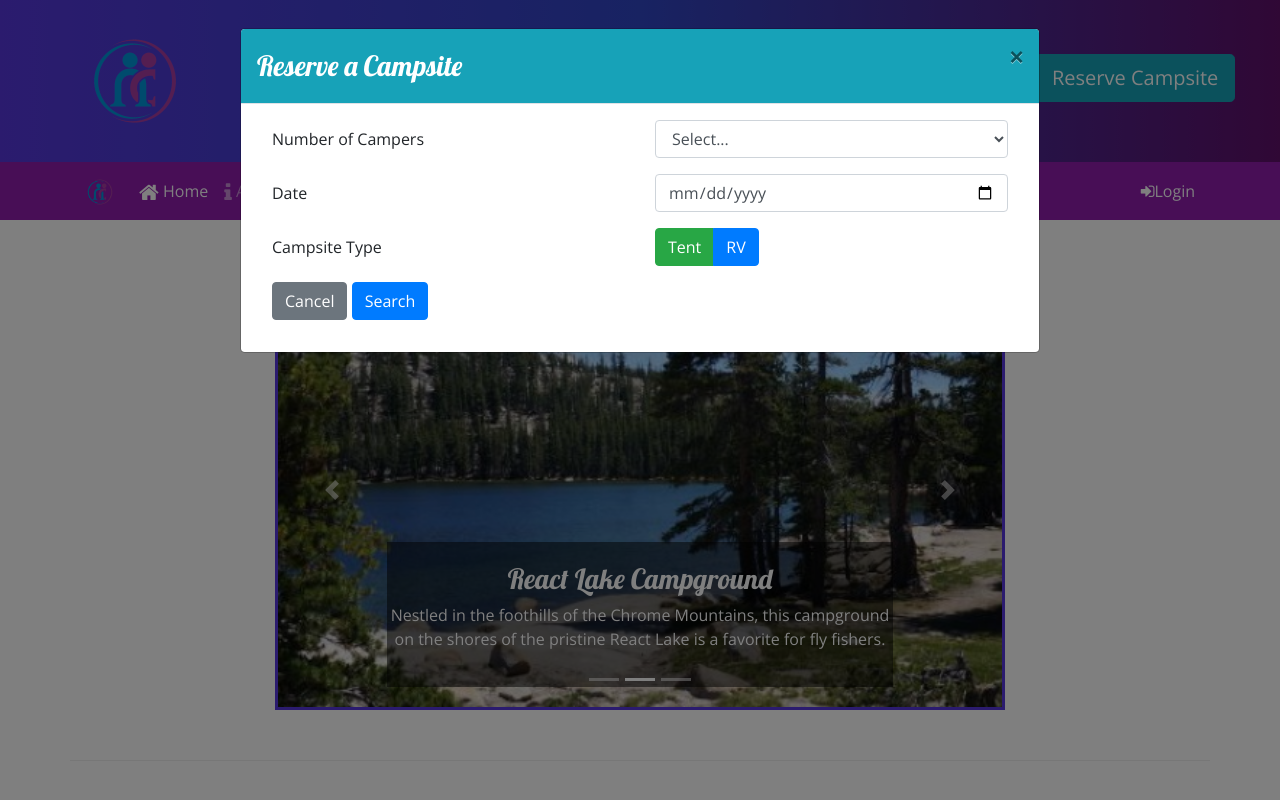
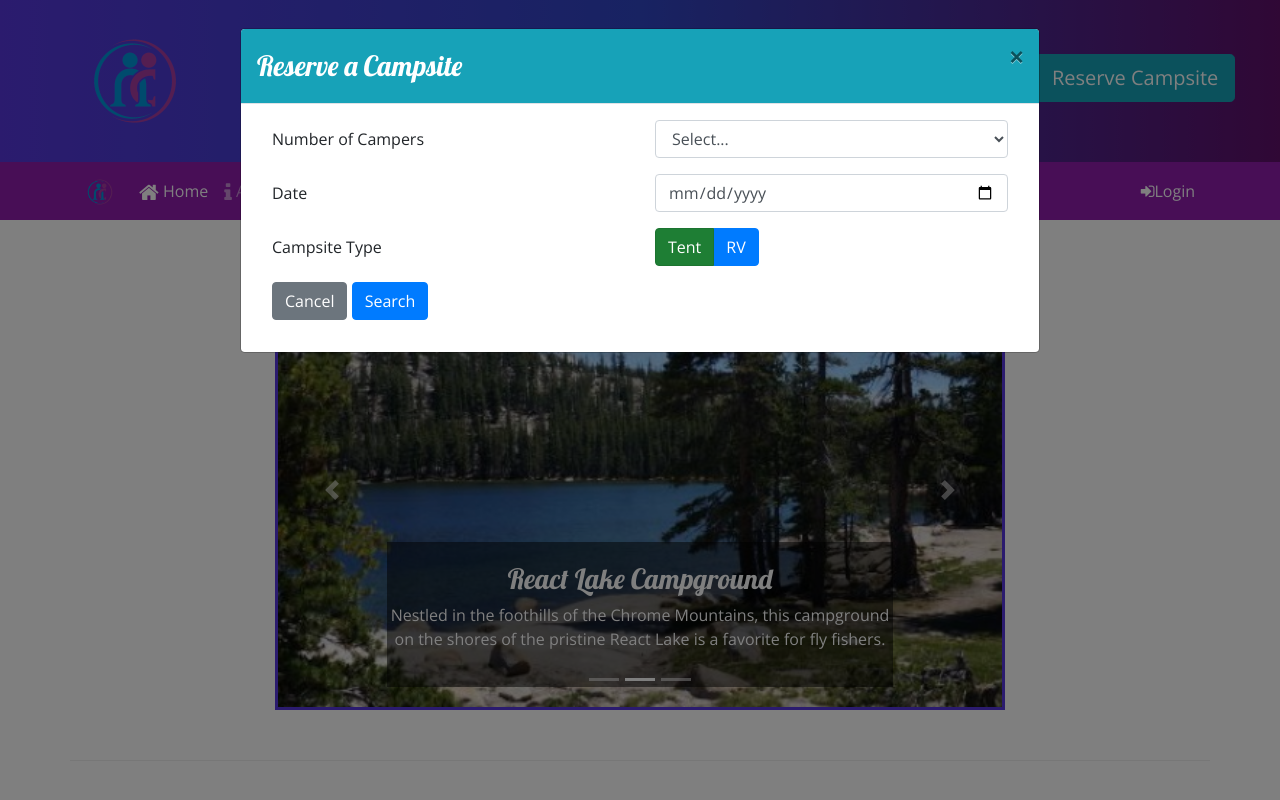
Before and after one commit to gregoindev/section1-project, a website: page index.html in a window 1280 px wide. Both pictures are taken after a click on the button "Reserve Campsite". Shown: the top 800 px of the page. Drawn offline with nearby package versions, Linux system fonts and the light colour scheme.

Commit message:
Updates to Week 3 Assignment

```diff
--- a/index.html
+++ b/index.html
@@ -44,8 +44,8 @@
       </div>
     </header>
 
-    <!------------ reserve modal -------->
-      <div id="reserveModal" class="modal fade" role="dialog">
+    <!---------- reserve modal -------->
+     <div id="reserveModal" class="modal fade" role="dialog">
         <div class="modal-dialog modal-lg" role="document">
           <div class="modal-content">
             <div class="modal-header bg-info text-white">
@@ -83,11 +83,11 @@
                 <div class="form-group row">
                   <label class="col-sm-6 col-form-label" for="">Campsite Type</label>
                   <div class="col-2 btn-group btn-group-toggle" data-toggle="buttons">
-                    <label class="btn btn-success" >
-                      <input type="radio" name="siteType" id="siteTent">Tent
+                    <label class="btn btn-success" active>
+                      <input type="radio" name="siteType" id="siteTent" value="tent" checked>Tent
                     </label>
                      <label class="btn btn-primary" >
-                      <input type="radio" name="siteType" id="siteRV">RV
+                      <input type="radio" name="siteType" id="siteRV" value="RV">RV
                     </label>
                   </div>
                 </div>
@@ -102,12 +102,12 @@
 
               </form>
             </div>
-            </div>
           </div>
         </div>
       </div>
+    </div>
 
-    <!-- navbar & breadcrumbs -->
+    <!-------- navbar & breadcrumbs -------->
     <nav class="navbar navbar-expand-sm navbar-dark sticky top">
         <div class="container">
           <a class="navbar-brand" href="#"><img src="img/logo.png" height="30" width="30" /></a>
@@ -137,7 +137,6 @@
           </div>
         </div>
       </nav>
-
 
       <!---------- modal window --------->
       <div id="loginModal" class="modal fade" role="dialog">
@@ -280,10 +279,10 @@
                     can't beat.
                   </p>
               </div>
-              </div>
-            </div>
+           </div>
           </div>
         </div>
+    </div>
 
 
     <footer class="site-footer">
```
